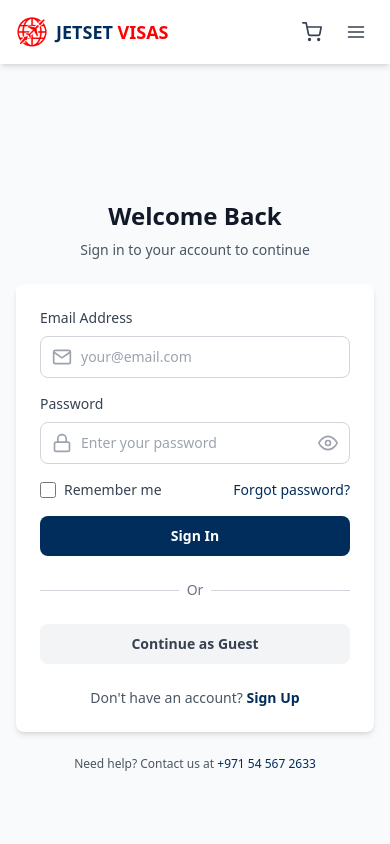
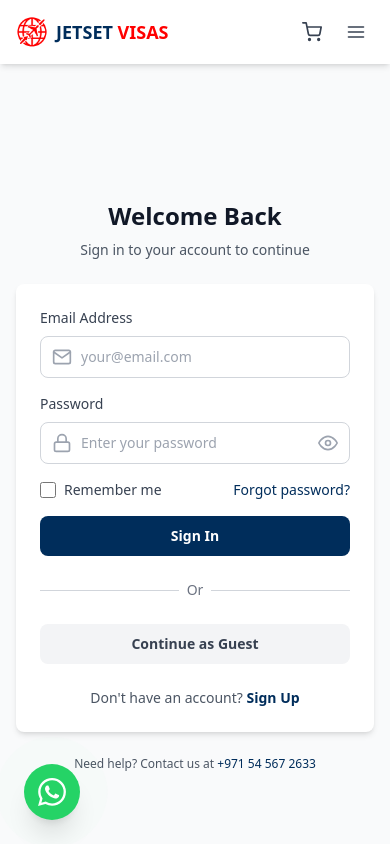
Before and after one commit to justin-uae/Jetset-Visas, a React (Vite) app: page /login in a window 390 px wide. Shown: the top 844 px of the page. Built offline with nearby package versions, Linux system fonts and the light colour scheme; no server answers.

Commit message:
Contact page commented because already whatsapp and phone number are provided

```diff
--- a/src/App.tsx
+++ b/src/App.tsx
@@ -9,9 +9,10 @@
 import AboutUs from './pages/AboutUs/About';
 import Login from './pages/Login/Login';
 import Signup from './pages/Signup/Signup';
-import ContactPage from './pages/Contact/Contact';
 import ProfilePage from './pages/Profile/ProfilePage';
 import AuthProvider from './components/AuthProvider';
+import { WhatsAppButton } from './components/WhatsAppButton';
+import ContactUsPage from './pages/Contact/Contact';
 
 function App() {
   return (
@@ -31,11 +32,12 @@
               <Route path="/about" element={<AboutUs />} />
               <Route path="/login" element={<Login />} />
               <Route path="/signup" element={<Signup />} />
-              <Route path="/contact" element={<ContactPage />} />
+              <Route path="/contact" element={<ContactUsPage />} />
               <Route path="/profile" element={<ProfilePage />} />
             </Routes>
           </MainLayout>
         </AuthProvider>
+        <WhatsAppButton />
       </BrowserRouter>
     </Provider>
   );
--- a/src/components/MobileMenu.tsx
+++ b/src/components/MobileMenu.tsx
@@ -80,14 +80,14 @@
                     <span>About Us</span>
                 </Link>
 
-                <Link
+                {/* <Link
                     to="/contact"
                     className="flex items-center gap-3 py-2 text-gray-700 hover:text-primary font-medium transition-colors"
                     onClick={onClose}
                 >
                     <FiMail size={18} />
                     <span>Contact</span>
-                </Link>
+                </Link> */}
 
                 {/* Profile or Login/Signup */}
                 {isAuthenticated ? (
--- a/src/components/Navigation.tsx
+++ b/src/components/Navigation.tsx
@@ -55,12 +55,12 @@
             >
                 About
             </Link>
-            <Link
+            {/* <Link
                 to="/contact"
                 className="text-gray-700 hover:text-primary font-medium transition-colors"
             >
                 Contact
-            </Link>
+            </Link> */}
 
             {isAuthenticated ? (
                 <div className="relative" ref={dropdownRef}>
--- /dev/null
+++ b/src/components/WhatsAppButton.tsx
@@ -0,0 +1,44 @@
+interface WhatsAppButtonProps {
+    phoneNumber?: string;
+    message?: string;
+}
+
+export function WhatsAppButton({
+    phoneNumber = import.meta.env.VITE_CONTACT_NUMBER,
+    message = 'Hello! I would like to inquire about visas.'
+}: WhatsAppButtonProps) {
+
+    const handleClick = () => {
+        const encodedMessage = encodeURIComponent(message);
+        const whatsappUrl = `https://wa.me/${phoneNumber}?text=${encodedMessage}`;
+        window.open(whatsappUrl, '_blank');
+    };
+
+    return (
+        <div className="fixed bottom-6 left-6 z-50 group">
+            <button
+                onClick={handleClick}
+                className="flex items-center justify-center w-14 h-14 bg-[#25D366] hover:bg-[#20BA5A] text-white rounded-full shadow-xl hover:shadow-2xl transition-all duration-300 transform hover:scale-110"
+                aria-label="Message us on WhatsApp"
+            >
+                {/* WhatsApp Icon */}
+                <svg
+                    className="w-7 h-7"
+                    viewBox="0 0 24 24"
+                    fill="white"
+                >
+                    <path d="M17.472 14.382c-.297-.149-1.758-.867-2.03-.967-.273-.099-.471-.148-.67.15-.197.297-.767.966-.94 1.164-.173.199-.347.223-.644.075-.297-.15-1.255-.463-2.39-1.475-.883-.788-1.48-1.761-1.653-2.059-.173-.297-.018-.458.13-.606.134-.133.298-.347.446-.52.149-.174.198-.298.298-.497.099-.198.05-.371-.025-.52-.075-.149-.669-1.612-.916-2.207-.242-.579-.487-.5-.669-.51-.173-.008-.371-.01-.57-.01-.198 0-.52.074-.792.372-.272.297-1.04 1.016-1.04 2.479 0 1.462 1.065 2.875 1.213 3.074.149.198 2.096 3.2 5.077 4.487.709.306 1.262.489 1.694.625.712.227 1.36.195 1.871.118.571-.085 1.758-.719 2.006-1.413.248-.694.248-1.289.173-1.413-.074-.124-.272-.198-.57-.347m-5.421 7.403h-.004a9.87 9.87 0 01-5.031-1.378l-.361-.214-3.741.982.998-3.648-.235-.374a9.86 9.86 0 01-1.51-5.26c.001-5.45 4.436-9.884 9.888-9.884 2.64 0 5.122 1.03 6.988 2.898a9.825 9.825 0 012.893 6.994c-.003 5.45-4.437 9.884-9.885 9.884m8.413-18.297A11.815 11.815 0 0012.05 0C5.495 0 .16 5.335.157 11.892c0 2.096.547 4.142 1.588 5.945L.057 24l6.305-1.654a11.882 11.882 0 005.683 1.448h.005c6.554 0 11.89-5.335 11.893-11.893a11.821 11.821 0 00-3.48-8.413Z" />
+                </svg>
+
+                {/* Pulse animation */}
+                <span className="absolute inset-0 rounded-full bg-green-400 opacity-75 animate-ping"></span>
+            </button>
+
+            {/* Tooltip on hover */}
+            <div className="absolute left-full ml-3 top-1/2 -translate-y-1/2 bg-gray-900 text-white text-sm px-3 py-2 rounded-lg opacity-0 group-hover:opacity-100 transition-opacity duration-300 whitespace-nowrap pointer-events-none">
+                Message us on WhatsApp
+                <div className="absolute right-full top-1/2 -translate-y-1/2 border-8 border-transparent border-r-gray-900"></div>
+            </div>
+        </div>
+    );
+}
--- a/src/pages/AboutUs/About.tsx
+++ b/src/pages/AboutUs/About.tsx
@@ -241,15 +241,9 @@
                     <div className="flex flex-col sm:flex-row gap-3 sm:gap-4 justify-center">
                         <button
                             onClick={() => navigate('/visas')}
-                            className="px-6 sm:px-8 py-3 bg-accent text-white rounded-lg font-bold hover:bg-gray-100 transition-colors text-sm sm:text-base"
+                            className="px-6 sm:px-8 py-3 bg-accent text-white rounded-lg font-bold hover:bg-gray-100 hover:text-accent transition-colors text-sm sm:text-base"
                         >
                             Browse Visa Services
-                        </button>
-                        <button
-                            onClick={() => navigate('/contact')}
-                            className="px-6 sm:px-8 py-3 bg-white/10 backdrop-blur-sm text-white rounded-lg font-bold hover:bg-white/20 transition-colors border-2 border-white/30 text-sm sm:text-base"
-                        >
-                            Contact Us
                         </button>
                     </div>
 
--- a/src/pages/Home/Footer.tsx
+++ b/src/pages/Home/Footer.tsx
@@ -41,9 +41,9 @@
                         <Link to="/about" className="hover:text-accent transition-colors whitespace-nowrap">
                             About Us
                         </Link>
-                        <Link to="/contact" className="hover:text-accent transition-colors whitespace-nowrap">
+                        {/* <Link to="/contact" className="hover:text-accent transition-colors whitespace-nowrap">
                             Contact
-                        </Link>
+                        </Link> */}
                         <Link to="/faq" className="hover:text-accent transition-colors whitespace-nowrap">
                             FAQ
                         </Link>
--- a/src/pages/Home/Home.tsx
+++ b/src/pages/Home/Home.tsx
@@ -44,12 +44,12 @@
                             >
                                 Browse All Visas
                             </a>
-                            <a
+                            {/* <a
                                 href="/contact"
                                 className="inline-flex items-center justify-center px-8 py-4 bg-white text-primary font-semibold rounded-lg hover:bg-gray-100 transition-all transform hover:scale-105 shadow-lg"
                             >
                                 Contact Us
-                            </a>
+                            </a> */}
                         </div>
                     </div>
                 </section>
```
